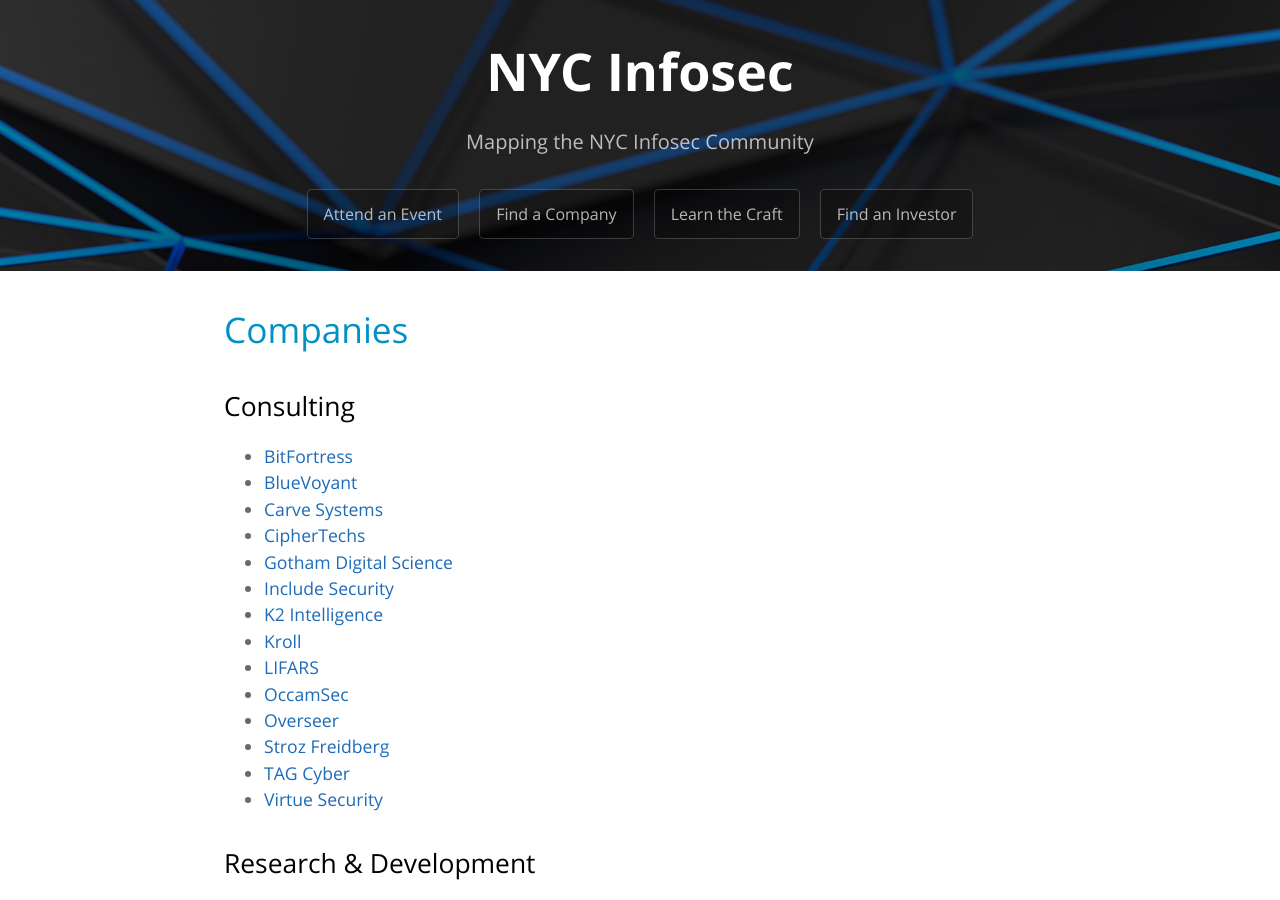
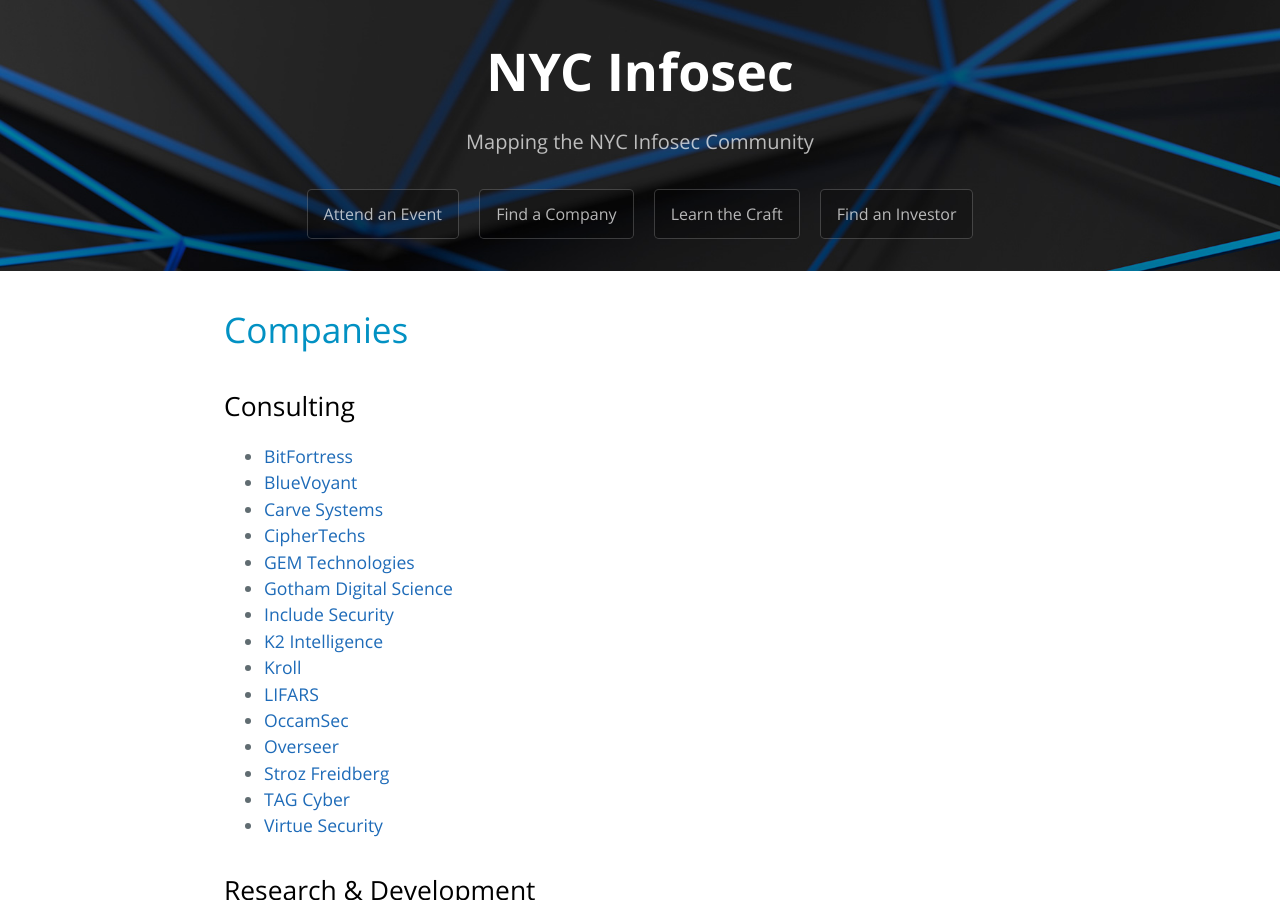
Before and after one commit to trailofbits/nyc-infosec, a Jekyll site: the page built from companies.md, in a window 1280 px wide and 900 px high. Built offline with Jekyll 4.4.1, drawn with Linux system fonts in a browser that asks for light colours; our own code applies the rules of GitHub Pages for plain Markdown files.

Commit message:
Update companies.md

```diff
--- a/companies.md
+++ b/companies.md
@@ -12,6 +12,7 @@
 * [BlueVoyant](https://www.bluevoyant.com/)
 * [Carve Systems](https://www.carvesystems.com/)
 * [CipherTechs](https://www.ciphertechs.com/)
+* [GEM Technologies](https://gemtechnologies.net/)
 * [Gotham Digital Science](https://www.gdssecurity.com/)
 * [Include Security](https://www.includesecurity.com/)
 * [K2 Intelligence](https://www.k2intelligence.com/)
```
